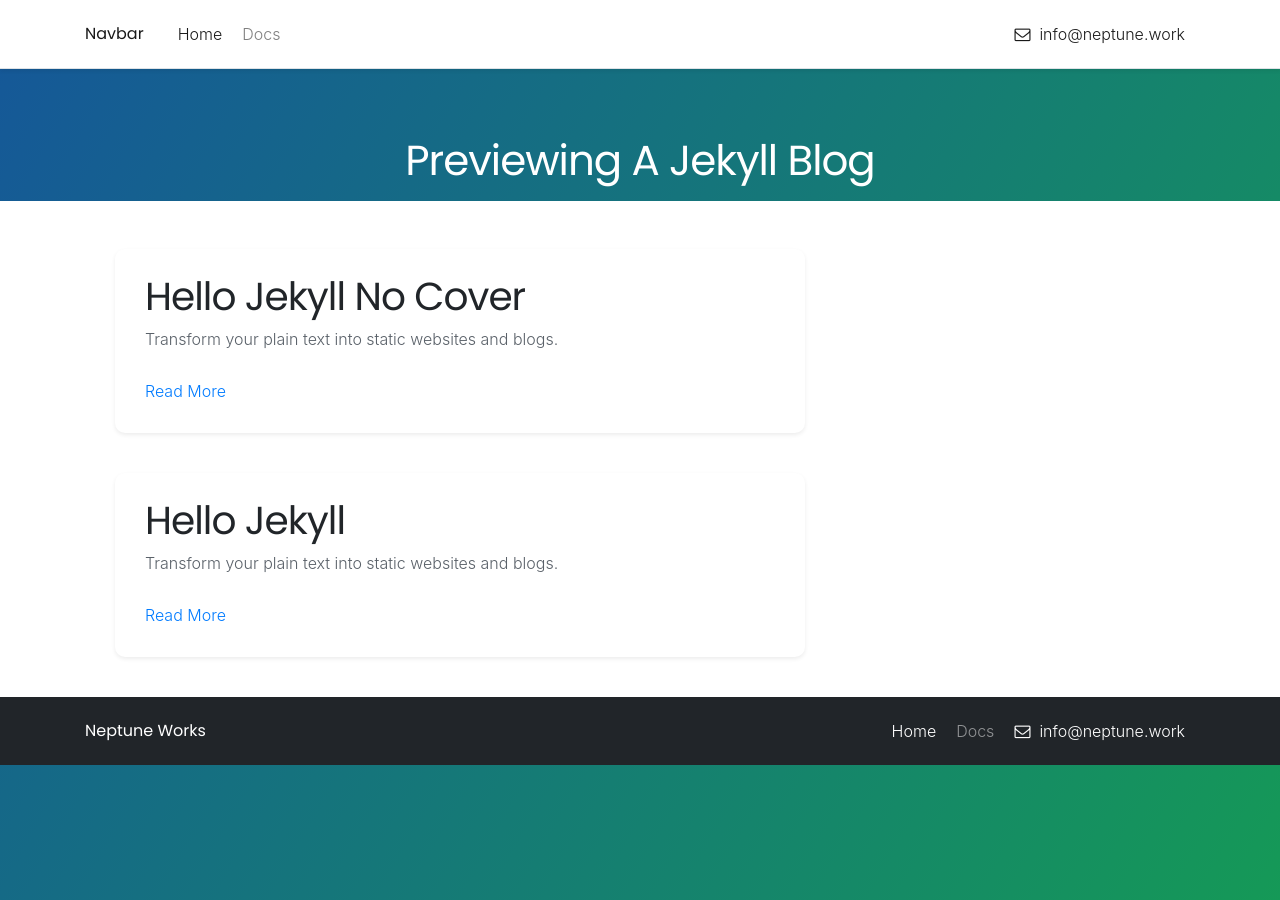
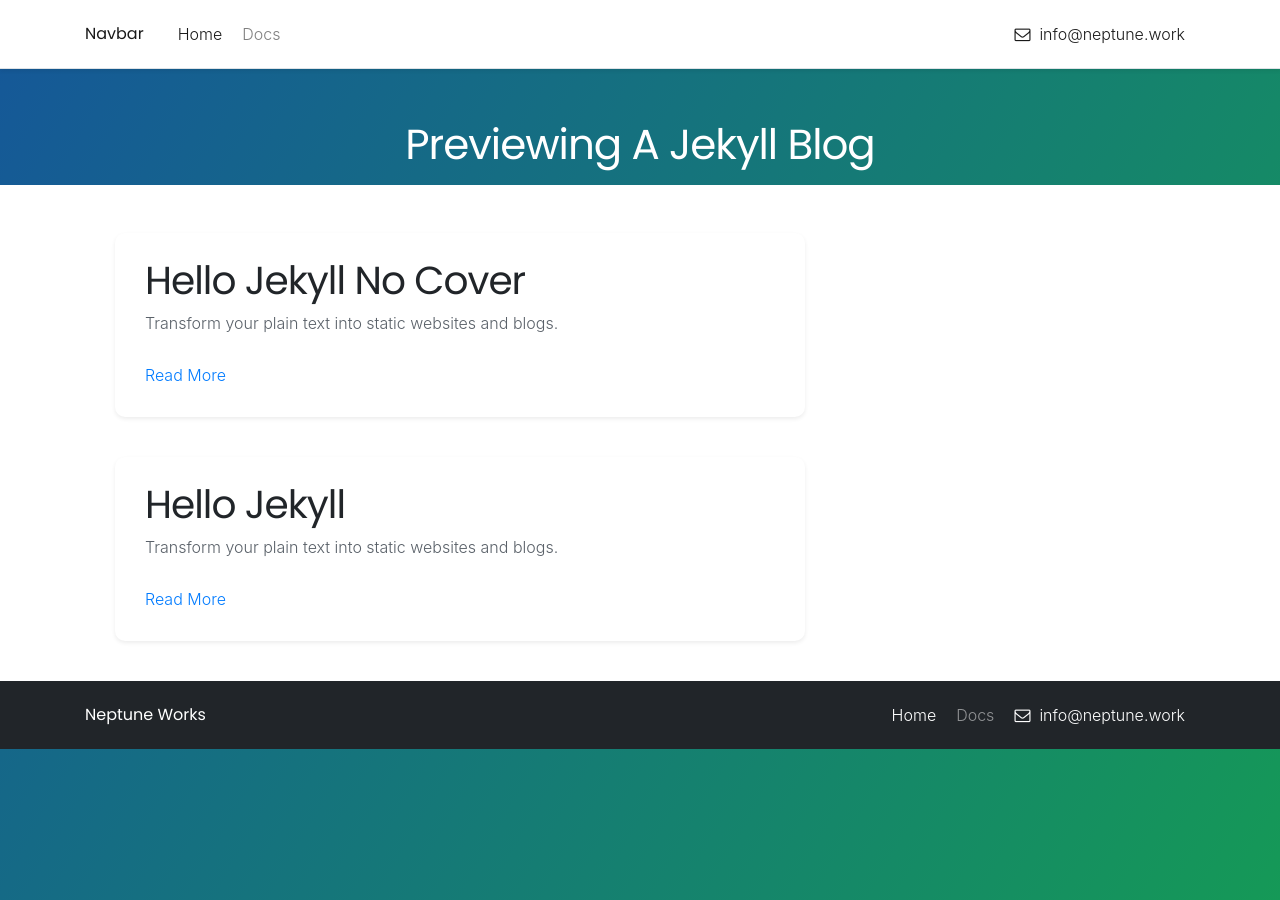
Before and after one commit to KevBuild4UR/_backup, a Jekyll site: the page built from blog/index.html, in a window 1280 px wide. Built offline with Jekyll 4.4.1, drawn with Linux system fonts in a browser that asks for light colours; nearby versions of some CDN libraries; the list of posts is cut into pages by our own code.

Commit message:
Update index.html

```diff
--- a/blog/index.html
+++ b/blog/index.html
@@ -5,7 +5,7 @@
 {% include blog-header.html %}
 
 <section id="blog-header">
-  <div class="container" style="padding-top: 7rem;">
+  <div class="container" style="padding-top: 6rem; padding-buttom: 6rem;">
     <div class="row">
       <div class="col-md-12 col-md-offset-1 text-center">
         <h1 style="margin: 20px 0 10px; color: #fff; line-height: 1.4; font-size: 42px;">{{ page.blog-title }}</h1>
```
